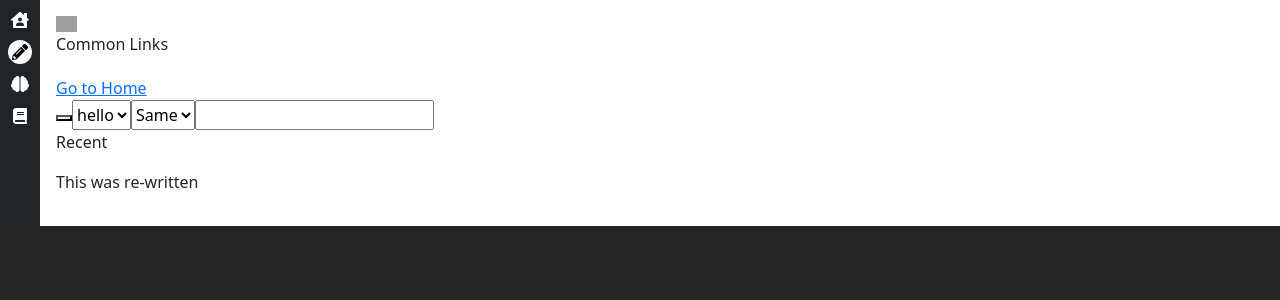
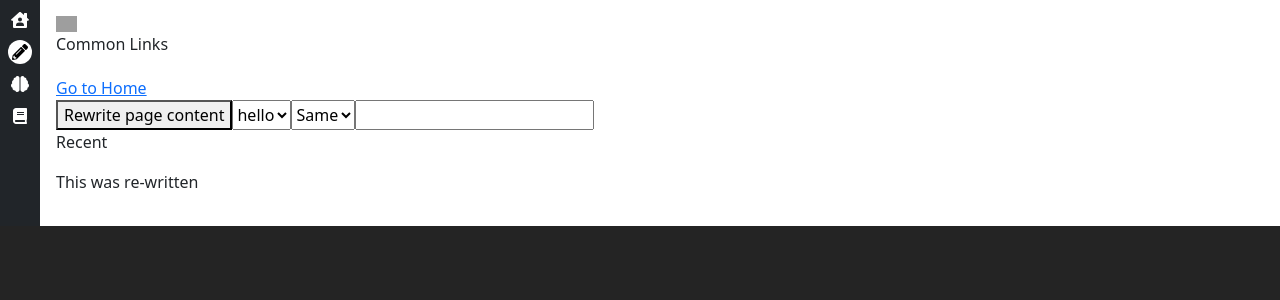
Before and after one commit to TheAshutoshGupta/Edu-Extension, a Vue app: page /rewrite in a window 1280 px wide. Shown: the top 300 px of the page. Built offline with nearby package versions, Linux system fonts and the light colour scheme; grey boxes are pictures that could not be loaded.

Commit message:
fix(rewritebutton): created re write button

```diff
--- a/src/components/TestButton.vue
+++ b/src/components/RewriteContentButton.vue
@@ -1,16 +1,19 @@
 <template>
   <div>
-    <button type="button" @click="getPageContent()">{{ apiCallData }}</button>
+    <p v-if="isLoading">loading</p>
+    <button v-else type="button" @click="getPageContent">
+      Rewrite page content
+    </button>
   </div>
 </template>
 
 <script setup lang="ts">
 import { storeToRefs } from "pinia";
-import { ref } from "vue";
+import { onMounted, ref } from "vue";
 import { useUserStore } from "../stores/UserStore";
 import { RewriteCardData } from "../types/types";
 
-const apiCallData = ref();
+const isLoading = ref(false);
 const userStore = useUserStore();
 const userStoreRef = storeToRefs(userStore);
 
@@ -20,7 +23,15 @@ function replaceTextElements() {
   let paragraphText = "";
 
   // Test Console Logs
-  logParagraphs(allParagraphs);
+  paragraphText = "";
+  allParagraphs.forEach((paragraph) => {
+    const paragraphContent = paragraph?.textContent?.trim();
+    if (paragraphContent) {
+      paragraphText += paragraphContent + "\n";
+    }
+  });
+  console.log(paragraphText);
+  paragraphText = "";
 
   // filtering out unwanted text
   const paragraphs: Element[] = [];
@@ -132,7 +143,7 @@ function replaceTextElements() {
   // });
 
   // cap groupedParagraphs at X groups (for testing, uncomment to do entire document)
-  // groupedParagraphs.splice(3);
+  groupedParagraphs.splice(1);
 
   // send groups to openai in a loop
 
@@ -187,7 +198,10 @@ function replaceTextElements() {
           interface responseParagraphDict {
             [key: string]: string;
           }
-
+          chrome.runtime.sendMessage({
+            action: "storeRewriteData",
+            content: response,
+          });
           const responseParagraphsDict: responseParagraphDict = {};
           responseParagraphs.forEach((responseParagraph) => {
             // id is at beginning of each paragraph, in the form 1: or 2: etc.
@@ -197,15 +211,6 @@ function replaceTextElements() {
             let replacementText = splitText.slice(1).join(": ");
             responseParagraphsDict[id] = replacementText;
           });
-          const cardData: RewriteCardData = {
-            dataType: "rewrite",
-            title: "test 1",
-            url: "https:",
-            text: "text",
-            icon: "pencil",
-            dateAdded: Date.now().toString(),
-          };
-          userStoreRef.rewriteCardData.value.push(cardData);
           // replace inner text of text nodes with the response text elements from OpenAI
           paragraphs.forEach((paragraph, index) => {
             // since paragraphs includes all paragraphs on the page, we need to check if the index is in the responseParagraphsDict for this specific openAI response
@@ -289,12 +294,15 @@ function replaceTextElements() {
 }
 
 const getPageContent = () => {
+  isLoading.value = true;
+
   // get active tab and execute replaceTextElements on it
   chrome.tabs.query({ active: true, currentWindow: true }, function (tabs) {
     if (tabs && tabs.length > 0) {
       const activeTab = tabs[0];
       if (activeTab && activeTab.id) {
         console.log("Sending rewrite message to tab " + activeTab.id);
+        console.log(activeTab);
         chrome.scripting.executeScript({
           target: { tabId: activeTab.id },
           func: replaceTextElements,
@@ -308,16 +316,28 @@ const getPageContent = () => {
   });
 };
 
-const logParagraphs = (paragraphs: NodeListOf<Element>) => {
-  let paragraphText = "";
-  paragraphs.forEach((paragraph) => {
-    const paragraphContent = paragraph?.textContent?.trim();
-    if (paragraphContent) {
-      paragraphText += paragraphContent + "\n";
+onMounted(() => {
+  chrome.runtime.onMessage.addListener(function (request) {
+    if (request.action === "storeRewriteData") {
+      isLoading.value = false;
+      console.log("Received storeRewrite message");
+      console.log(request.content);
+      const cardData: RewriteCardData = {
+        dataType: "rewrite",
+        title: "test 1",
+        url: request.content,
+        text: "text",
+        icon: "pencil",
+        dateAdded: "",
+      };
+      userStoreRef.rewriteCardData.value.push(cardData);
+    } else {
+      isLoading.value = false;
+      console.log("Received unknown message");
+      console.log(request);
     }
   });
-  console.log(paragraphText);
-};
+});
 </script>
 
 <style scoped></style>
--- a/src/views/Rewrite.vue
+++ b/src/views/Rewrite.vue
@@ -6,7 +6,7 @@
     </div>
 
     <div class="d-flex">
-      <test-button></test-button>
+      <RewriteContentButton />
       <select>
         <option v-for="item in writingStyle">{{ item.text }}</option>
       </select>
@@ -26,7 +26,7 @@
 
 <script setup lang="ts">
 import { ref } from "vue";
-import TestButton from "../components/TestButton.vue";
+import RewriteContentButton from "../components/RewriteContentButton.vue";
 
 interface WritingStyle {
   text: string;
```
